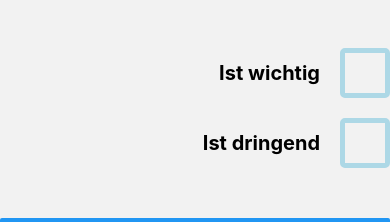
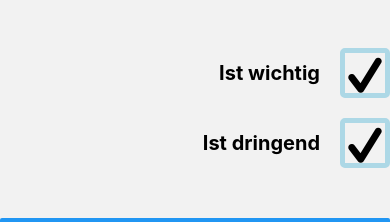
Before and after one commit to tim-w97/EisenhowerDo, a React Native app: screen /AddTodo in a window 390 px wide. Shown: the part 386-608 px from the top of the page. Built offline with nearby package versions, Linux system fonts and the light colour scheme.

Commit message:
added check icon to the checkbox view

```diff
--- a/src/views/Checkbox.tsx
+++ b/src/views/Checkbox.tsx
@@ -1,6 +1,7 @@
 import React from 'react';
 import {StyleSheet, View, Text} from 'react-native';
 import globalStyles from '../styles/globalStyles.ts';
+import Icon from 'react-native-vector-icons/Entypo';
 
 type CheckboxProps = {
   style?: any;
@@ -12,12 +13,21 @@ export default function Checkbox({style, title, onToggle}: CheckboxProps) {
   return (
     <View style={[styles.container, style]} onTouchEnd={onToggle}>
       <Text style={globalStyles.bigTitle}>{title}</Text>
-      <View style={styles.checkbox} />
+
+      <View style={styles.stackedContainer}>
+        <View style={styles.checkbox} />
+        <Icon style={styles.checkIcon} name="check" size={50} />
+      </View>
     </View>
   );
 }
 
 const styles = StyleSheet.create({
+  stackedContainer: {
+    width: 50,
+    height: 50,
+    position: 'relative',
+  },
   container: {
     display: 'flex',
     flexDirection: 'row',
@@ -26,10 +36,19 @@ const styles = StyleSheet.create({
     alignItems: 'center',
   },
   checkbox: {
+    position: 'absolute',
+    top: 0,
+    left: 0,
+
     width: 50,
     height: 50,
     borderWidth: 5,
     borderRadius: 5,
     borderColor: 'lightblue',
   },
+  checkIcon: {
+    position: 'absolute',
+    top: 0,
+    left: 0,
+  },
 });
```
